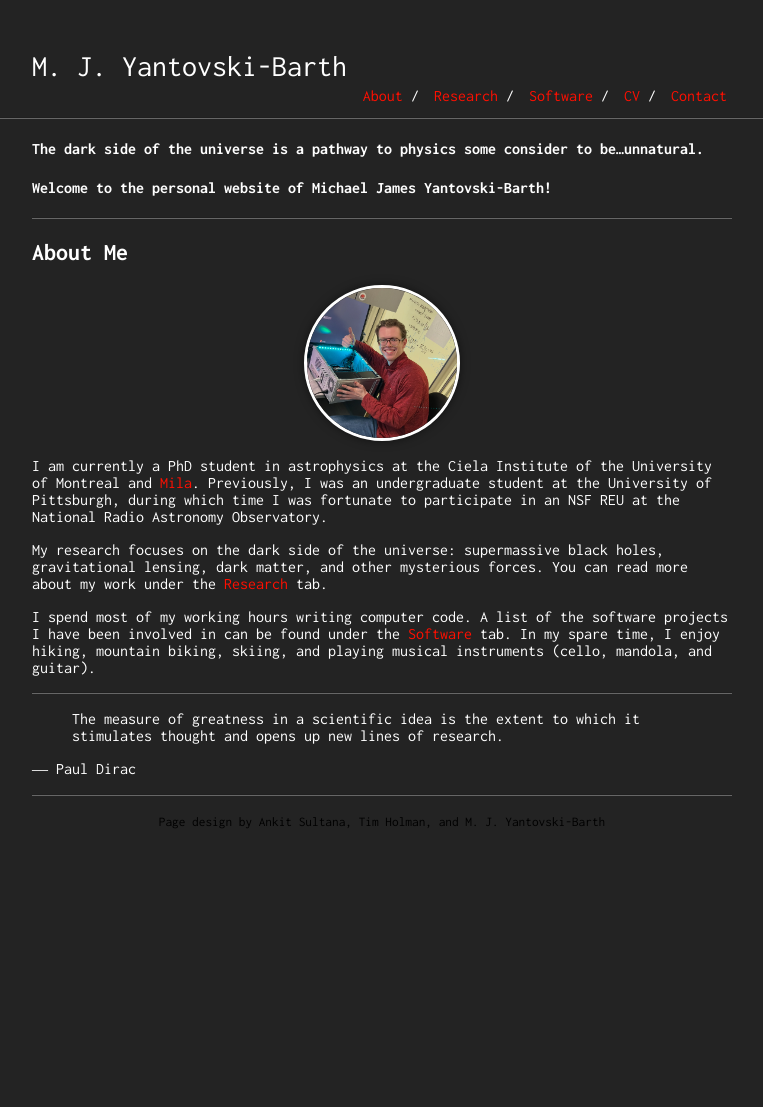
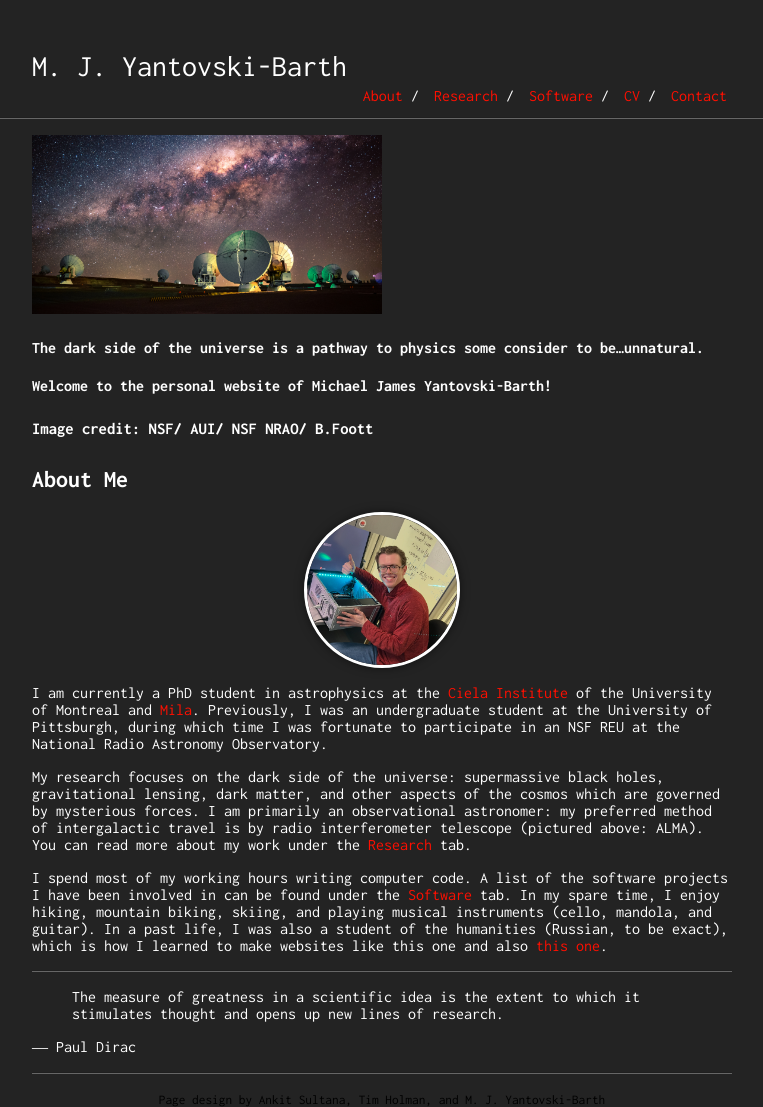
Before and after one commit to mjyb16/mjyb16.github.io, a Jekyll site: the page built from index.md, in a window 1280 px wide. Shown: the whole page, without its empty margins (258-1021 px from the left). Built offline with Jekyll 4.4.1, drawn with Linux system fonts in a browser that asks for light colours; before the commit the page ends 900 px from its top, so only the background shows below that.

Commit message:
Update index.md

```diff
--- a/index.md
+++ b/index.md
@@ -1,20 +1,23 @@
 ---
 layout: default
 ---
+<img src="ALMA_Milky-Way_Less-Green_r6-1170x600.jpg" style="width:50%">
 
 #### The dark side of the universe is a pathway to physics some consider to be…unnatural.
 #### Welcome to the personal website of Michael James Yantovski-Barth!
+
+<sub><sup>Image credit: NSF/ AUI/ NSF NRAO/ B.Foott</sup></sub>
 ---
 
 ## About Me
 
 <img class="profile-picture" src="IMG_6859.png">
 
-I am currently a PhD student in astrophysics at the Ciela Institute of the University of Montreal and [Mila](https://mila.quebec/en/directory/misha-barth). Previously, I was an undergraduate student at the University of Pittsburgh, during which time I was fortunate to participate in an NSF REU at the National Radio Astronomy Observatory.
+I am currently a PhD student in astrophysics at the [Ciela Institute](https://ciela.science/team/michael-j-barth/) of the University of Montreal and [Mila](https://mila.quebec/en/directory/misha-barth). Previously, I was an undergraduate student at the University of Pittsburgh, during which time I was fortunate to participate in an NSF REU at the National Radio Astronomy Observatory.
 
-My research focuses on the dark side of the universe: supermassive black holes, gravitational lensing, dark matter, and other mysterious forces. You can read more about my work under the [Research](https://darthbarth.science/research) tab.
+My research focuses on the dark side of the universe: supermassive black holes, gravitational lensing, dark matter, and other aspects of the cosmos which are governed by mysterious forces. I am primarily an observational astronomer: my preferred method of intergalactic travel is by radio interferometer telescope (pictured above: ALMA). You can read more about my work under the [Research](https://darthbarth.science/research) tab.
 
-I spend most of my working hours writing computer code. A list of the software projects I have been involved in can be found under the [Software](https://darthbarth.science/software) tab. In my spare time, I enjoy hiking, mountain biking, skiing, and playing musical instruments (cello, mandola, and guitar).
+I spend most of my working hours writing computer code. A list of the software projects I have been involved in can be found under the [Software](https://darthbarth.science/software) tab. In my spare time, I enjoy hiking, mountain biking, skiing, and playing musical instruments (cello, mandola, and guitar). In a past life, I was also a student of the humanities (Russian, to be exact), which is how I learned to make websites like this one and also [this one](http://soviet-rock.obdurodon.org/).
 
 ---
 
```
